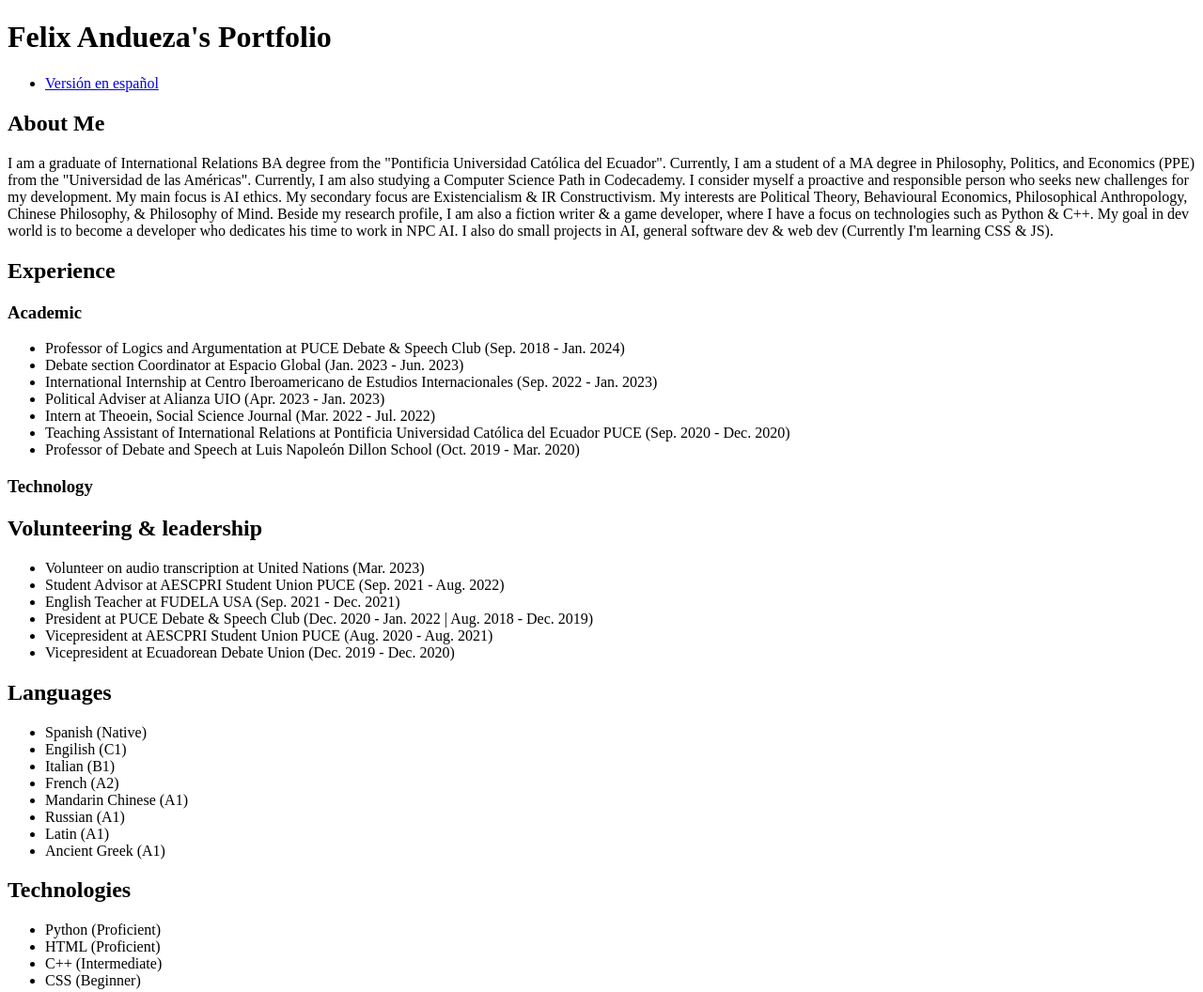
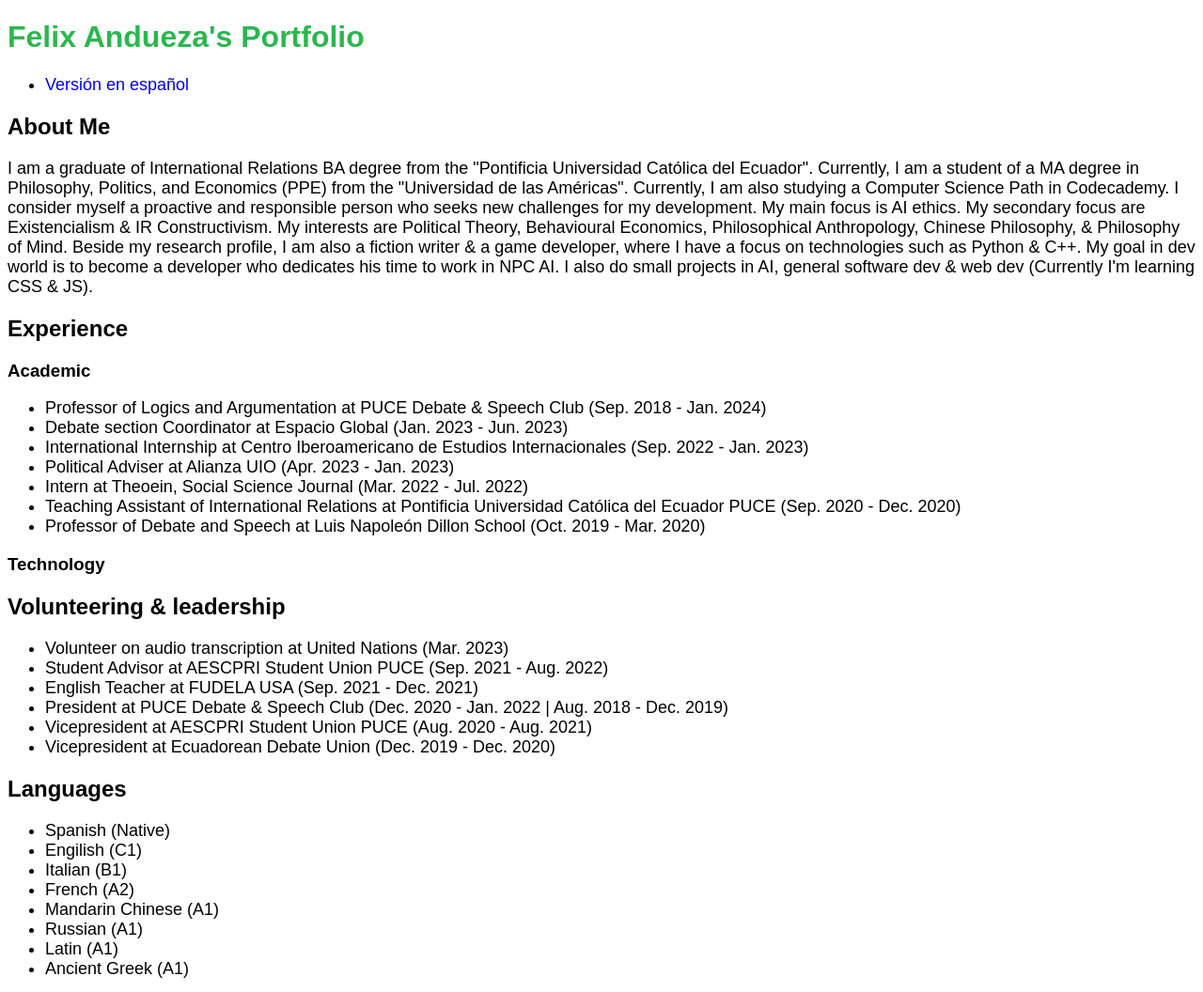
Before and after one commit to FelixAndueza/portfolio.github.io, a plain HTML site: page index.html in a window 1280 px wide. Shown: the top 1056 px of the page at 94% size. Drawn offline with Linux system fonts and the light colour scheme.

Commit message:
css beginning

```diff
--- a/index.html
+++ b/index.html
@@ -2,6 +2,7 @@
 <html>
     <head>
         <title>Felix Andueza's Portfolio</title>
+        <link href="./resources/css/index.css" type="text/css" rel="stylesheet">
     </head>
     <body>
         <h1>Felix Andueza's Portfolio</h1>
--- /dev/null
+++ b/resources/css/index.css
@@ -0,0 +1,16 @@
+*{
+    font-family: Arial, Helvetica, sans-serif;
+}
+
+h1 {
+    color: rgb(43, 183, 78);
+}
+
+p,
+li {
+    font-size: 18px;
+}
+
+a {
+    text-decoration: none;
+}
```
Also changed, not shown: spanish.html (+1 -0 lines).
